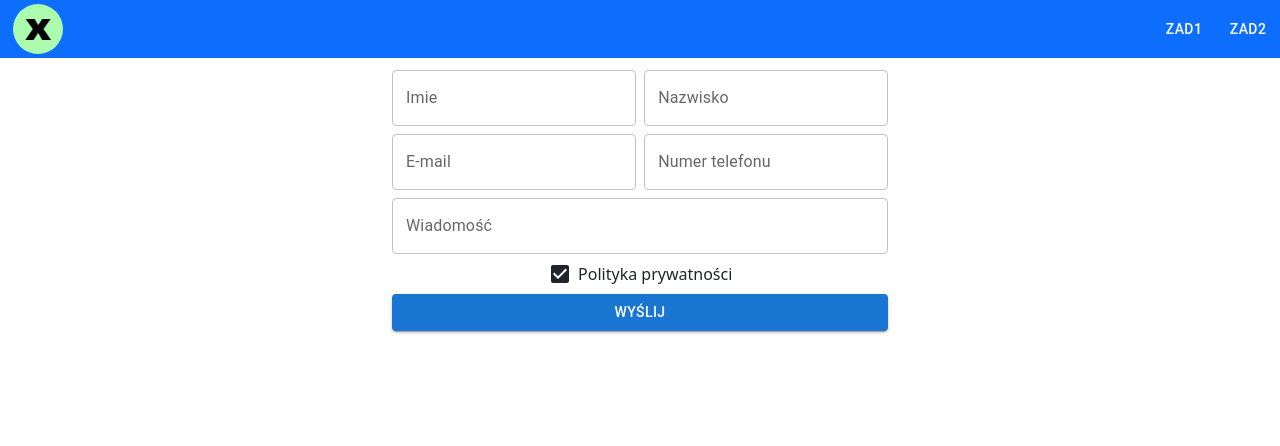
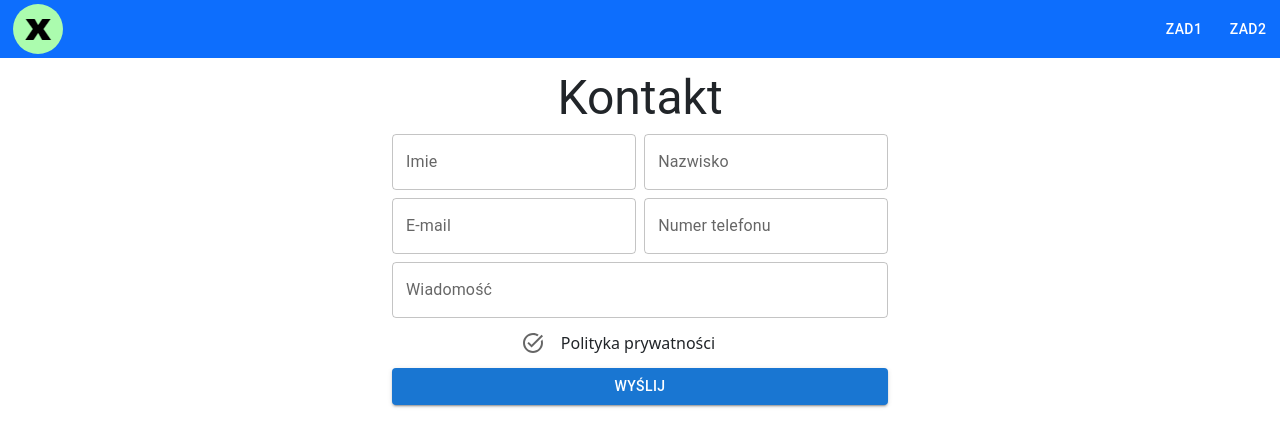
Before and after one commit to Lekoru/ZadRekTSC, a React (Vite) app in the folder Frontend/: page /Zad2 in a window 1280 px wide. Shown: the top 446 px of the page. Built offline with nearby package versions, Linux system fonts and the light colour scheme; the HTML template or start-up script is replaced by a standard one.

Commit message:
Custom checkbox & small readjustment of the form

```diff
--- a/Frontend/src/views/Zad2.tsx
+++ b/Frontend/src/views/Zad2.tsx
@@ -1,7 +1,7 @@
 import React, {useState} from "react";
-import {Button, FormControl, FormHelperText, Grid, TextField} from "@mui/material";
-import {CheckBox} from "@mui/icons-material";
-
+import {Button, Checkbox, FormControl, FormHelperText, Grid, TextField, Typography} from "@mui/material";
+import TaskAltIcon from '@mui/icons-material/TaskAlt';
+import VerifiedIcon from '@mui/icons-material/Verified';
 export const Zad2 = () => {
   const [form, setForm] = useState<Form>( {name: '', secondName: '', email: '', phone: '', message: '', privacy: false})
 
@@ -9,6 +9,11 @@ export const Zad2 = () => {
     <>
       <Grid container justifyContent={'space-evenly'} alignContent={'space-around'}>
         <FormControl size={"small"}>
+          <Grid item container justifyContent={'center'}>
+            <Typography variant={'h3'} sx={{marginBottom: '1dvh'}}>
+              Kontakt
+            </Typography>
+          </Grid>
           <Grid item container justifyContent={'space-between'}>
             <Grid item xs={5.90} >
               <TextField
@@ -46,12 +51,17 @@ export const Zad2 = () => {
               label={'Wiadomość'}
               fullWidth
               multiline
-              sx={{marginBottom: '1dvh'}}
             />
           </Grid>
           <Grid item container alignContent={'center'} justifyContent={'center'}>
-            <CheckBox sx={{margin: '0 0.5dvw 1dvh 0', }} />
-            <span>Polityka prywatności</span>
+            <Grid item>
+              <Checkbox
+                sx={{margin: '0 0.5dvw 1dvh 0', height: '100%'}}
+                icon={<TaskAltIcon />}
+                checkedIcon={<VerifiedIcon />}
+              />
+            </Grid>
+            <Grid item xs={5} container alignContent={'center'}>Polityka prywatności</Grid>
           </Grid>
           <Button type={'submit'} variant={'contained'}>Wyślij</Button>
         </FormControl>
```
